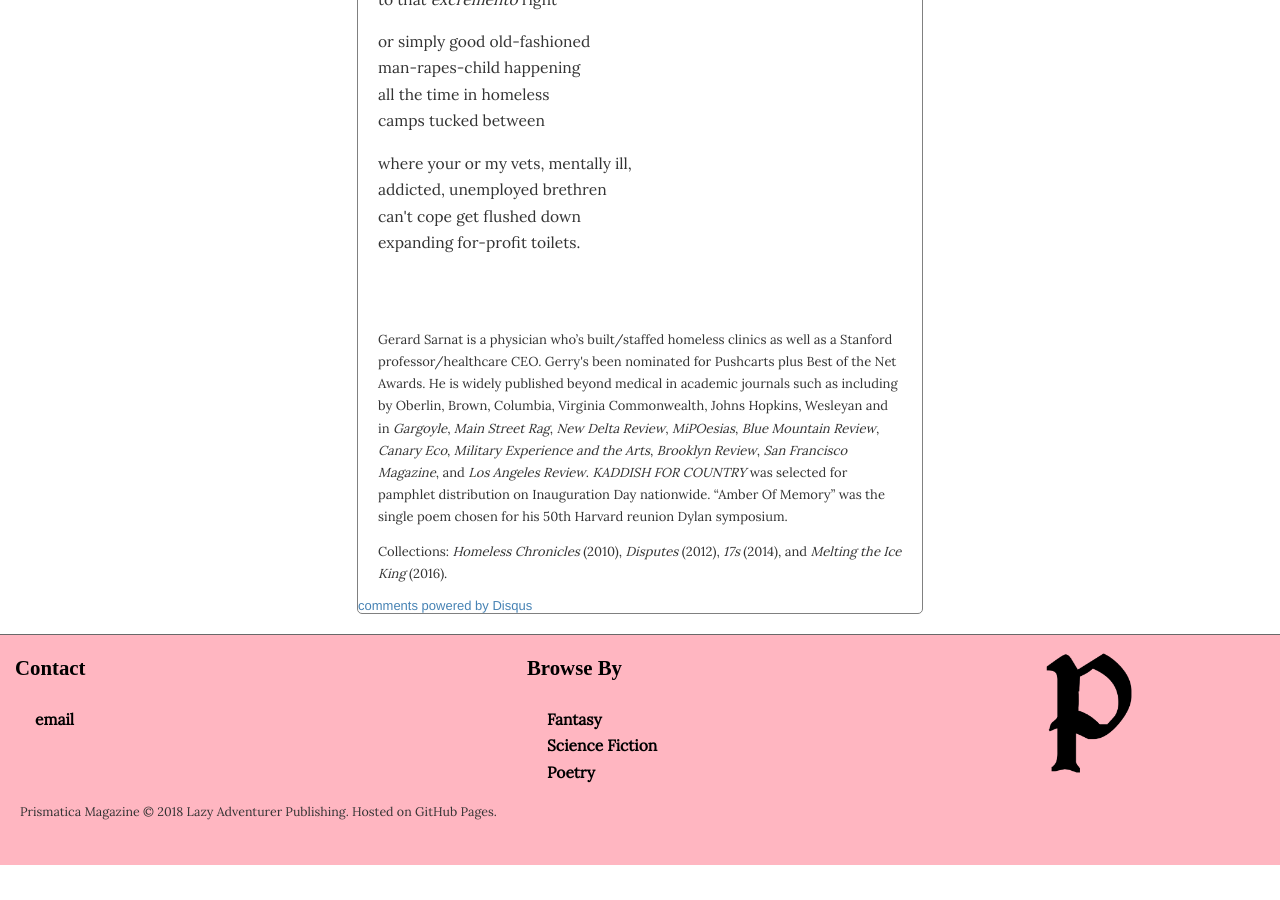
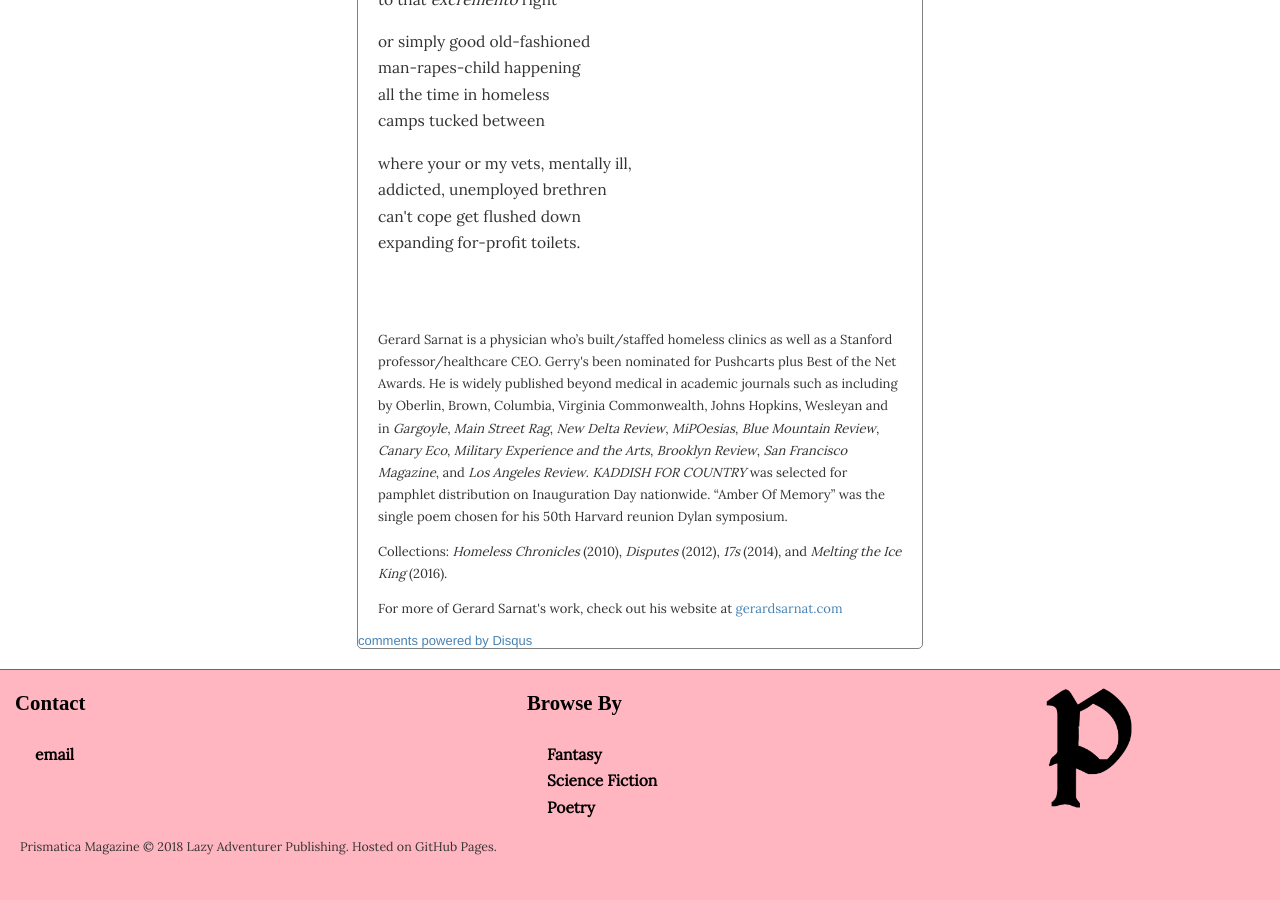
Before and after one commit to lazyadventurerpublishing/prismatica, a Jekyll site: the page built from transquerulous.html, in a window 1280 px wide and 900 px high, scrolled down 2554 px. Built offline with Jekyll 4.4.1, drawn with Linux system fonts in a browser that asks for light colours; some web fonts are replaced; comment, search, counter and statistics services are not loaded; before the commit the page ends 3419 px from its top, so only the background shows below that.

Commit message:
Update transquerulous.html

```diff
--- a/transquerulous.html
+++ b/transquerulous.html
@@ -94,3 +94,4 @@ date: 2018-11-11
 
 <p class="credit">Gerard Sarnat is a physician who’s built/staffed homeless clinics as well as a Stanford professor/healthcare CEO.  Gerry's been nominated for Pushcarts plus Best of the Net Awards. He is widely published beyond medical in academic journals such as including by Oberlin, Brown, Columbia, Virginia Commonwealth, Johns Hopkins, Wesleyan and in <i>Gargoyle</i>, <i>Main Street Rag</i>, <i>New Delta Review</i>, <i>MiPOesias</i>, <i>Blue Mountain Review</i>, <i>Canary Eco</i>, <i>Military Experience and the Arts</i>, <i>Brooklyn Review</i>, <i>San Francisco Magazine</i>, and <i>Los Angeles Review</i>. <i>KADDISH FOR COUNTRY</i> was selected for pamphlet distribution on Inauguration Day nationwide. “Amber Of Memory” was the single poem chosen for his 50th Harvard reunion Dylan symposium.</p>
 <p class="credit">Collections: <i>Homeless Chronicles</i> (2010), <i>Disputes</i> (2012), <i>17s</i> (2014), and <i>Melting the Ice King</i> (2016).</p>
+<p class="credit">For more of Gerard Sarnat's work, check out his website at <a href="http://gerardsarnat.com/">gerardsarnat.com</a></p>
```
